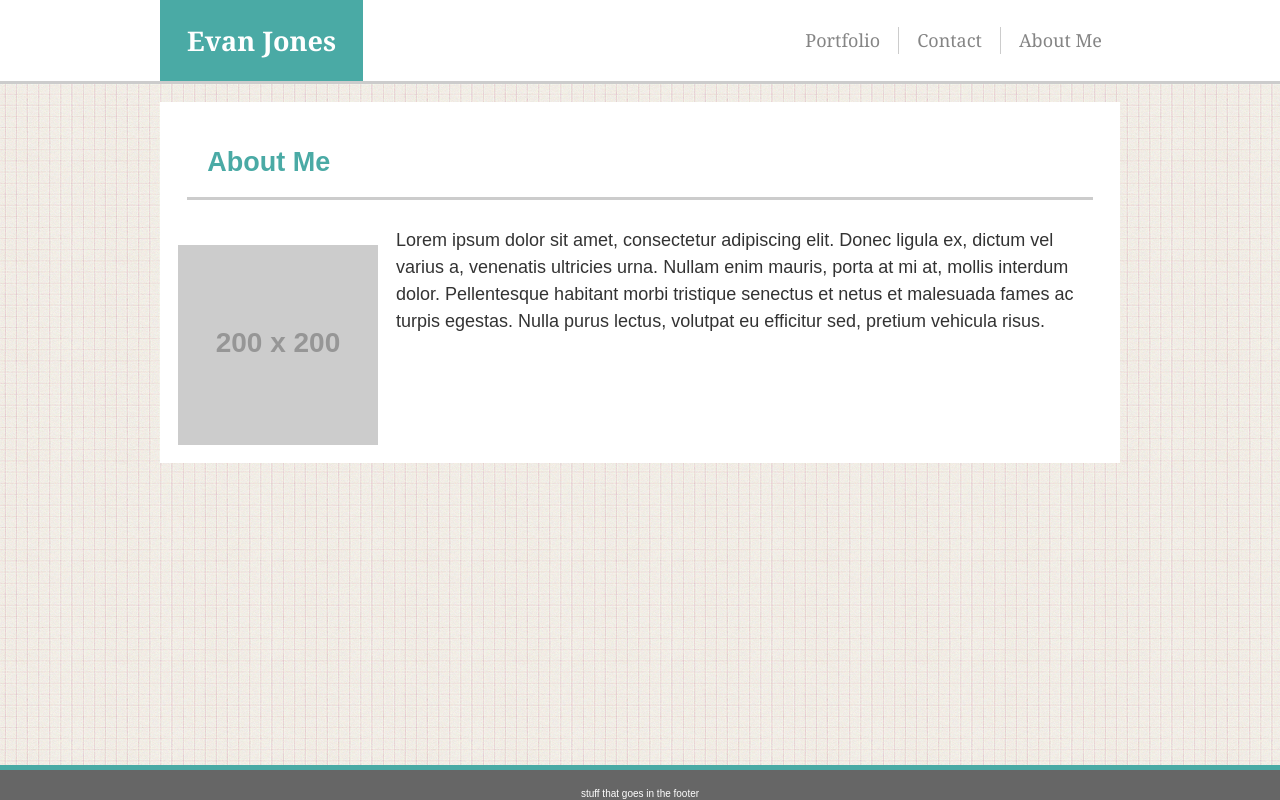
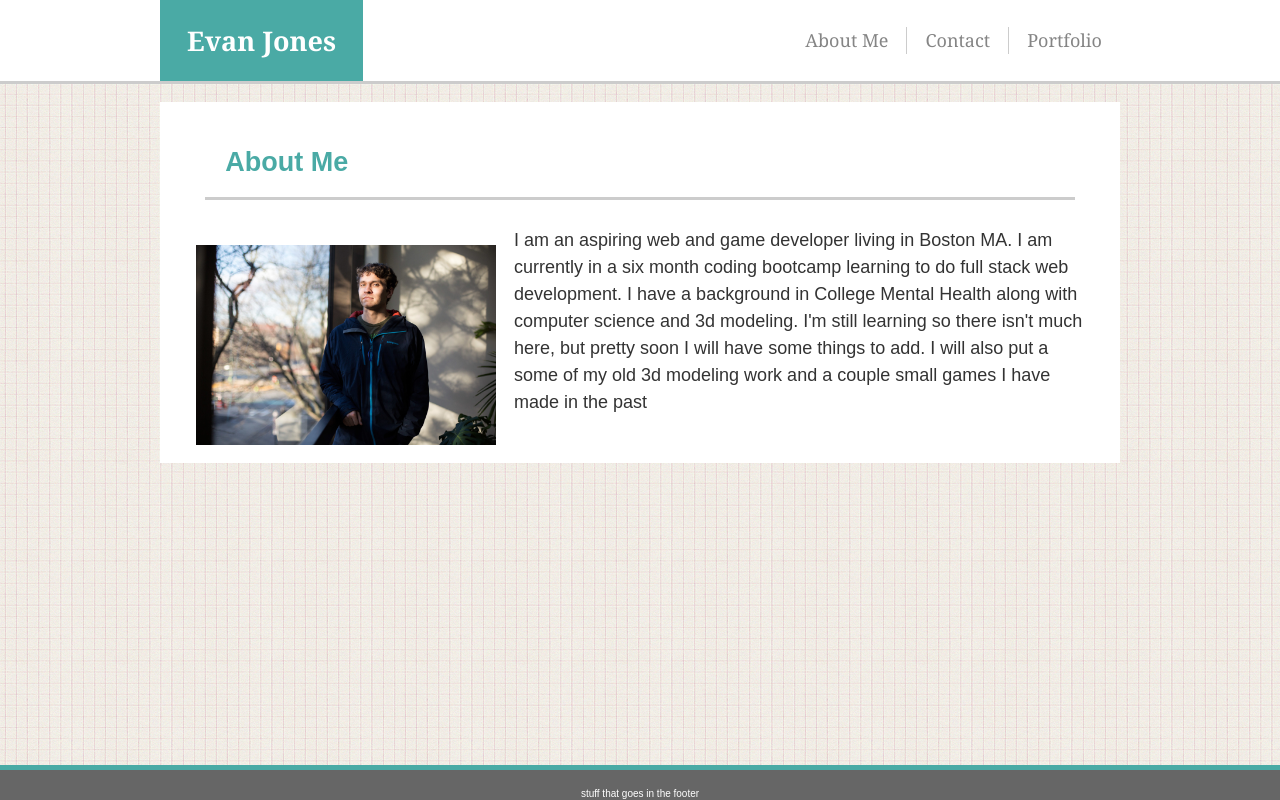
Before and after one commit to EvanJJones/Basic-Portfolio, a plain HTML site: page index.html in a window 1280 px wide. Drawn offline with Linux system fonts and the light colour scheme; placeholder pictures from the web are drawn by us.

Commit message:
Essentially finsished, reworked menu, added content to about me

```diff
--- a/assets/css/style.css
+++ b/assets/css/style.css
@@ -40,10 +40,12 @@ article {
     overflow: auto;
     width: 960px;
     margin: 1em auto;
-
     background-color: white;
 }
 
+.mainContent {
+    margin: 1em;
+}
 p {
     margin: 1em;
 }
--- a/index.html
+++ b/index.html
@@ -13,13 +13,11 @@
 
     <header>
         <div class="topSection">
+            <h1>Evan Jones</h1>
             <ul>
-                    <li class="h1name"><h1>Evan Jones</h1></li>
-                </ul>
-                <ul>
-                    <li><a href="portfolio.html">Portfolio</a></li>
+                <li><a href="index.html">About Me</a></li>
                 <li class="menuItem"><a href="contact.html">Contact</a></li>
-                    <li class="menuItem"><a href="index.html">About Me</a></li>
+                <li class="menuItem"><a href="portfolio.html">Portfolio</a></li>
             </ul>
 
         </div>
@@ -28,12 +26,16 @@
 
 
     <article>
+        <div class="mainContent">
             <h2>About Me</h2>
-        <img class="profile" src="https://via.placeholder.com/200" alt="placeholder image">
-        <p>Lorem ipsum dolor sit amet, consectetur adipiscing elit. Donec ligula ex, dictum vel varius a, venenatis
-            ultricies urna. Nullam enim mauris, porta at mi at, mollis interdum dolor. Pellentesque habitant morbi
-            tristique senectus et netus et malesuada fames ac turpis egestas. Nulla purus lectus, volutpat eu efficitur
-            sed, pretium vehicula risus.</p>
+            <img class="profile" src="assets/images/ProfilePicture.jpg" alt="Evan Jones"
+                style="width:300px;height:200px;">
+            <p>I am an aspiring web and game developer living in Boston MA. I am currently in a six month coding
+                bootcamp learning to do full stack web development. I have a background in College Mental Health along
+                with computer science and 3d modeling. I'm still learning so there isn't much here, but pretty soon I
+                will have some things to add. I will also put a some of my old 3d modeling work and a couple small games
+                I have made in the past</p>
+        </div>
     </article>
 
     <footer>
```
Also changed, not shown: contact.html (+2 -2 lines), portfolio.html (+2 -2 lines), assets/images/ProfilePicture.jpg (added). Lines whose indentation alone changed are shown as unchanged.
